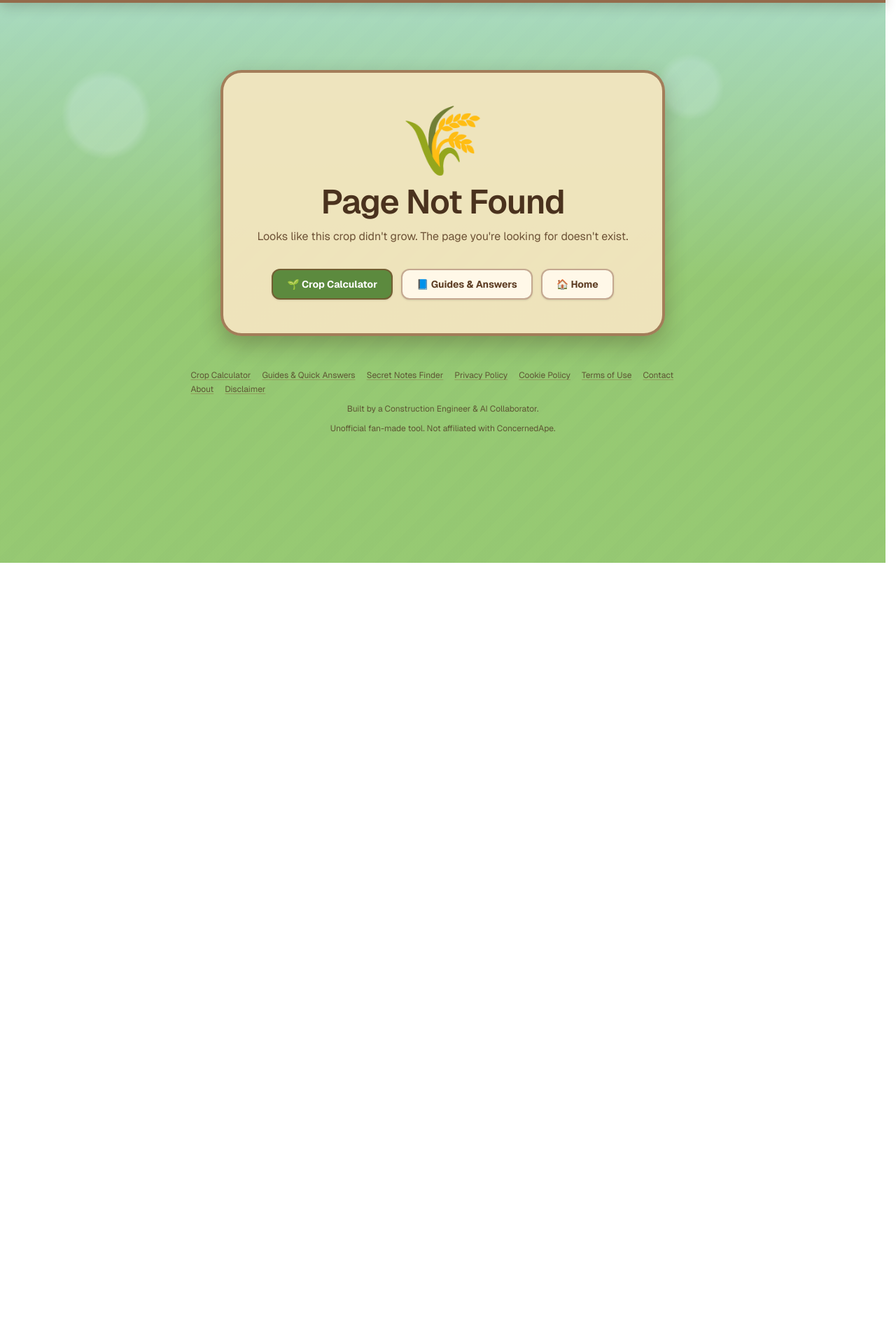
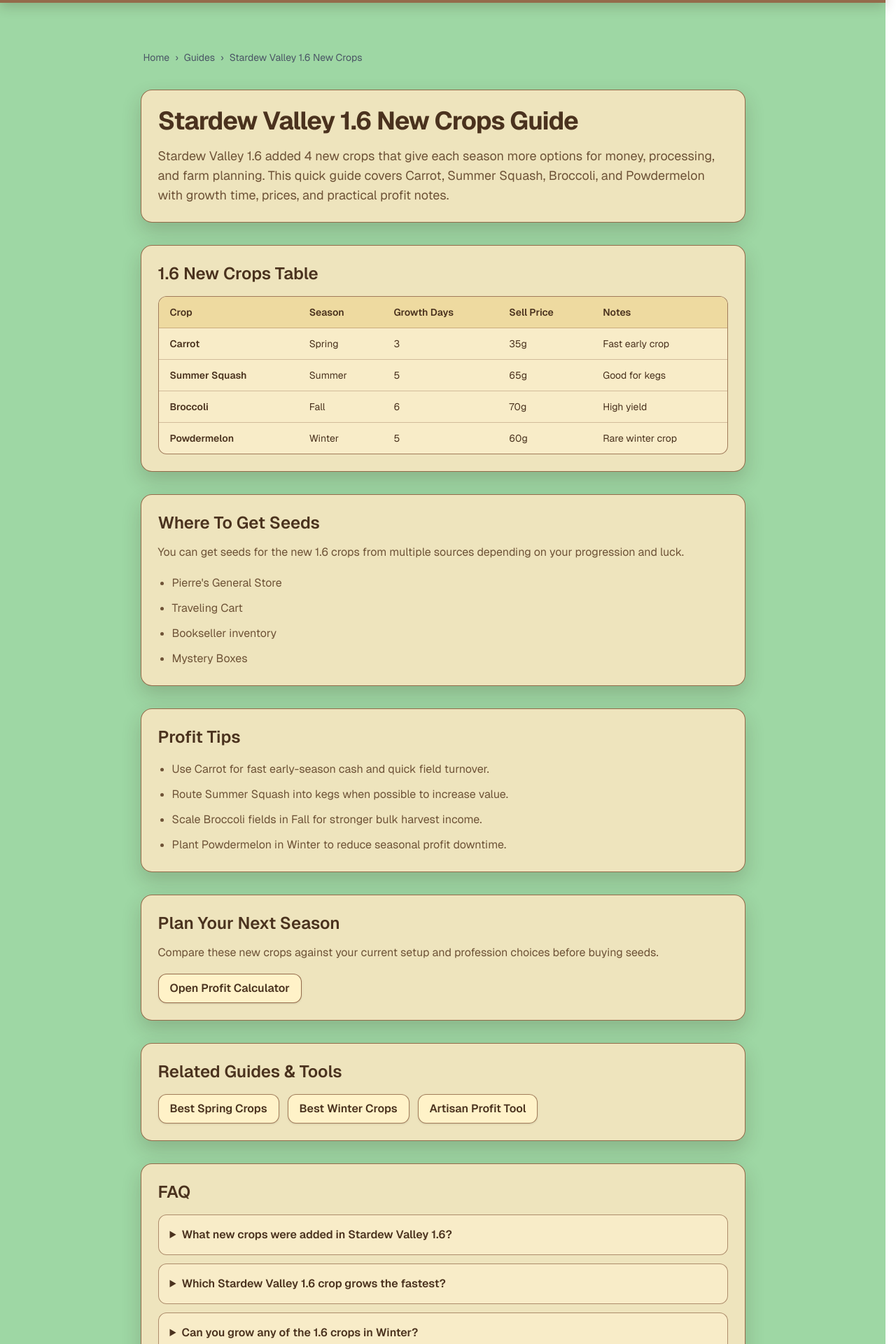
Before and after one commit to yuzhoudabaozhayujiamigou-cloud/stardew-tools, a Next.js app in the folder stardew-tools/: page /guides/stardew-valley-1-6-new-crops in a window 1280 px wide. Before the commit this address had no page. Shown: the part 60-1980 px from the top of the page at 70% size. Before the commit the page ends 864 px from the top, so only its background shows below. Built offline with nearby package versions, Linux system fonts and the light colour scheme.

Commit message:
feat: add stardew valley 1.6 new crops guide

```diff
--- /dev/null
+++ b/stardew-tools/src/app/guides/stardew-valley-1-6-new-crops/page.tsx
@@ -0,0 +1,202 @@
+import type { Metadata } from "next";
+import Link from "next/link";
+
+import Breadcrumb from "@/components/Breadcrumb";
+import FaqJsonLd from "@/components/FaqJsonLd";
+import { SiteFooter } from "@/components/SiteFooter";
+import { TrackedBlogCtaLink } from "@/components/blog/TrackedBlogCtaLink";
+
+const pagePath = "/guides/stardew-valley-1-6-new-crops";
+
+export const metadata: Metadata = {
+  title: "Stardew Valley 1.6 New Crops – Carrot, Summer Squash, Broccoli & Powdermelon",
+  description:
+    "Complete guide to all 4 new crops in Stardew Valley 1.6: Carrot, Summer Squash, Broccoli, and Powdermelon. Prices, seasons, growth times, and profit tips.",
+  alternates: {
+    canonical: pagePath,
+  },
+};
+
+const cropRows = [
+  {
+    crop: "Carrot",
+    season: "Spring",
+    growthDays: "3",
+    sellPrice: "35g",
+    notes: "Fast early crop",
+  },
+  {
+    crop: "Summer Squash",
+    season: "Summer",
+    growthDays: "5",
+    sellPrice: "65g",
+    notes: "Good for kegs",
+  },
+  {
+    crop: "Broccoli",
+    season: "Fall",
+    growthDays: "6",
+    sellPrice: "70g",
+    notes: "High yield",
+  },
+  {
+    crop: "Powdermelon",
+    season: "Winter",
+    growthDays: "5",
+    sellPrice: "60g",
+    notes: "Rare winter crop",
+  },
+] as const;
+
+const faqs = [
+  {
+    question: "What new crops were added in Stardew Valley 1.6?",
+    answer:
+      "Stardew Valley 1.6 added four crops: Carrot, Summer Squash, Broccoli, and Powdermelon.",
+  },
+  {
+    question: "Which Stardew Valley 1.6 crop grows the fastest?",
+    answer:
+      "Carrot is the fastest among the new crops, with a 3-day growth time in Spring.",
+  },
+  {
+    question: "Can you grow any of the 1.6 crops in Winter?",
+    answer:
+      "Yes, Powdermelon is a winter crop and gives players a rare winter farming option.",
+  },
+  {
+    question: "Where can I get seeds for the 1.6 crops?",
+    answer:
+      "You can find 1.6 crop seeds through Pierre, the Traveling Cart, the Bookseller, and Mystery Boxes.",
+  },
+] as const;
+
+const cardClass =
+  "rounded-2xl border border-[#7c4d2e]/80 bg-[#f3e5bf]/95 p-6 shadow-[0_12px_28px_rgba(56,41,23,0.2)]";
+
+const secondaryLinkClass =
+  "inline-flex items-center rounded-xl border border-[#7c4d2e]/70 bg-[#fff2c8] px-4 py-2 font-semibold text-[#4a321e] shadow-sm transition hover:-translate-y-0.5 hover:bg-[#fce8b1]";
+
+export default function StardewValley16NewCropsPage() {
+  return (
+    <main className="min-h-screen bg-[#9ed7a4] text-[#4a321e]">
+      <article className="mx-auto max-w-4xl px-4 py-10 md:py-14">
+        <Breadcrumb
+          items={[
+            { name: "Home", href: "/" },
+            { name: "Guides", href: "/guides" },
+            { name: "Stardew Valley 1.6 New Crops", href: pagePath },
+          ]}
+        />
+
+        <FaqJsonLd faqs={faqs.map((faq) => ({ ...faq }))} />
+
+        <header className={`${cardClass} mt-6`}>
+          <h1 className="text-3xl font-bold tracking-tight md:text-4xl">
+            Stardew Valley 1.6 New Crops Guide
+          </h1>
+          <p className="mt-4 text-base leading-7 text-[#5f4228]/90 md:text-lg">
+            Stardew Valley 1.6 added 4 new crops that give each season more options for money, processing, and farm
+            planning. This quick guide covers Carrot, Summer Squash, Broccoli, and Powdermelon with growth time,
+            prices, and practical profit notes.
+          </p>
+        </header>
+
+        <section className={`${cardClass} mt-8`}>
+          <h2 className="text-2xl font-semibold">1.6 New Crops Table</h2>
+          <div className="mt-4 overflow-x-auto rounded-xl border border-[#7c4d2e]/70 bg-[#f8ecc8]">
+            <table className="min-w-full border-collapse text-left text-sm">
+              <thead className="bg-[#eedaa0] text-[#4a321e]">
+                <tr>
+                  <th className="px-4 py-3 font-semibold">Crop</th>
+                  <th className="px-4 py-3 font-semibold">Season</th>
+                  <th className="px-4 py-3 font-semibold">Growth Days</th>
+                  <th className="px-4 py-3 font-semibold">Sell Price</th>
+                  <th className="px-4 py-3 font-semibold">Notes</th>
+                </tr>
+              </thead>
+              <tbody>
+                {cropRows.map((row) => (
+                  <tr key={row.crop} className="border-t border-[#7c4d2e]/30 align-top">
+                    <td className="px-4 py-3 font-semibold">{row.crop}</td>
+                    <td className="px-4 py-3">{row.season}</td>
+                    <td className="px-4 py-3">{row.growthDays}</td>
+                    <td className="px-4 py-3">{row.sellPrice}</td>
+                    <td className="px-4 py-3">{row.notes}</td>
+                  </tr>
+                ))}
+              </tbody>
+            </table>
+          </div>
+        </section>
+
+        <section className={`${cardClass} mt-8`}>
+          <h2 className="text-2xl font-semibold">Where To Get Seeds</h2>
+          <p className="mt-3 leading-7 text-[#5f4228]/90">
+            You can get seeds for the new 1.6 crops from multiple sources depending on your progression and luck.
+          </p>
+          <ul className="mt-4 list-disc space-y-2 pl-5 leading-7 text-[#5f4228]/90">
+            <li>Pierre&apos;s General Store</li>
+            <li>Traveling Cart</li>
+            <li>Bookseller inventory</li>
+            <li>Mystery Boxes</li>
+          </ul>
+        </section>
+
+        <section className={`${cardClass} mt-8`}>
+          <h2 className="text-2xl font-semibold">Profit Tips</h2>
+          <ul className="mt-4 list-disc space-y-2 pl-5 leading-7 text-[#5f4228]/90">
+            <li>Use Carrot for fast early-season cash and quick field turnover.</li>
+            <li>Route Summer Squash into kegs when possible to increase value.</li>
+            <li>Scale Broccoli fields in Fall for stronger bulk harvest income.</li>
+            <li>Plant Powdermelon in Winter to reduce seasonal profit downtime.</li>
+          </ul>
+        </section>
+
+        <section className={`${cardClass} mt-8`}>
+          <h2 className="text-2xl font-semibold">Plan Your Next Season</h2>
+          <p className="mt-3 leading-7 text-[#5f4228]/90">
+            Compare these new crops against your current setup and profession choices before buying seeds.
+          </p>
+          <TrackedBlogCtaLink
+            href="/calculator"
+            fromPath={pagePath}
+            ctaName="stardew_1_6_new_crops_open_calculator"
+            className="mt-4 inline-flex items-center rounded-xl border border-[#7c4d2e]/80 bg-[#fff2c8] px-4 py-2 font-semibold text-[#4a321e] shadow-sm transition hover:-translate-y-0.5 hover:bg-[#fce8b1]"
+          >
+            Open Profit Calculator
+          </TrackedBlogCtaLink>
+        </section>
+
+        <section className={`${cardClass} mt-8`}>
+          <h2 className="text-2xl font-semibold">Related Guides & Tools</h2>
+          <div className="mt-4 flex flex-wrap gap-3">
+            <Link href="/best-crops/spring" className={secondaryLinkClass}>
+              Best Spring Crops
+            </Link>
+            <Link href="/best-crops/winter" className={secondaryLinkClass}>
+              Best Winter Crops
+            </Link>
+            <Link href="/tools/artisan-profit" className={secondaryLinkClass}>
+              Artisan Profit Tool
+            </Link>
+          </div>
+        </section>
+
+        <section id="faq" className={`${cardClass} mt-8`}>
+          <h2 className="text-2xl font-semibold">FAQ</h2>
+          <div className="mt-4 space-y-3">
+            {faqs.map((item) => (
+              <details key={item.question} className="rounded-xl border border-[#7c4d2e]/60 bg-[#f8ecc8] p-4">
+                <summary className="cursor-pointer font-semibold text-[#4a321e]">{item.question}</summary>
+                <p className="mt-2 leading-7 text-[#5f4228]/90">{item.answer}</p>
+              </details>
+            ))}
+          </div>
+        </section>
+
+        <SiteFooter className="mt-10" />
+      </article>
+    </main>
+  );
+}
```
